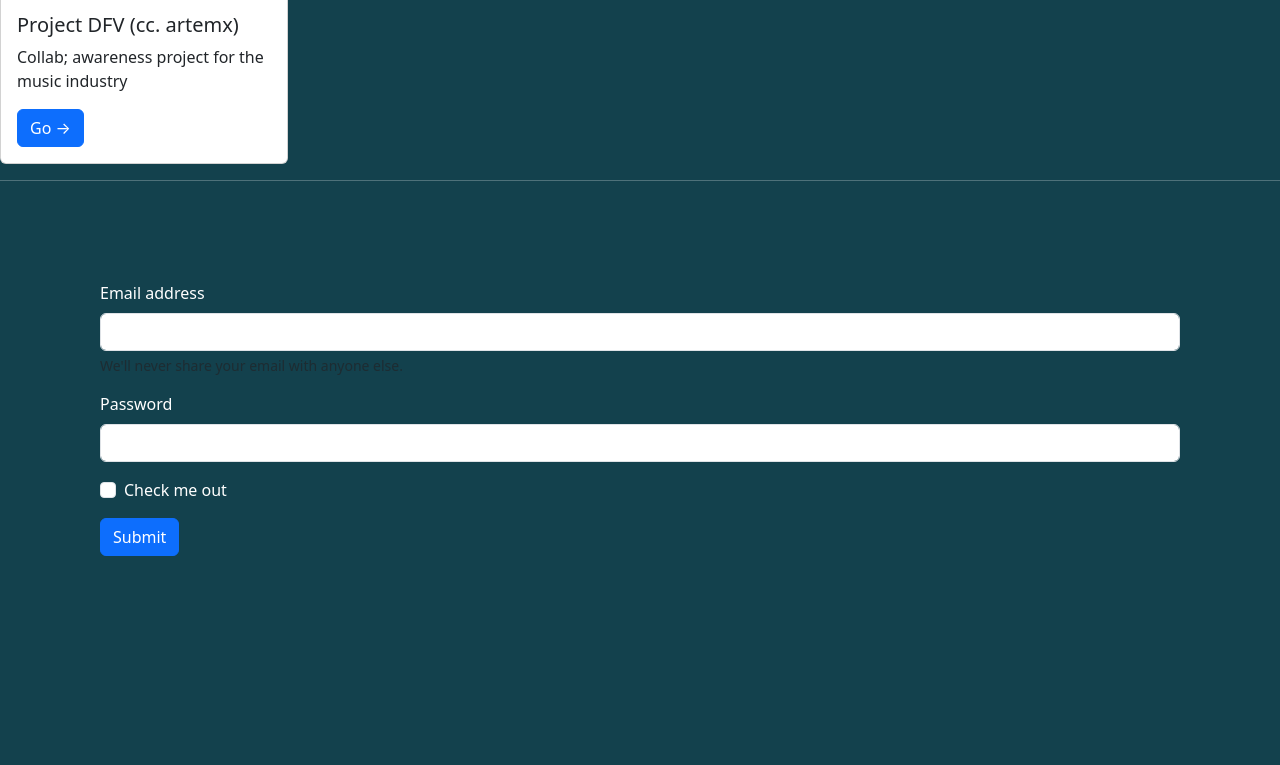
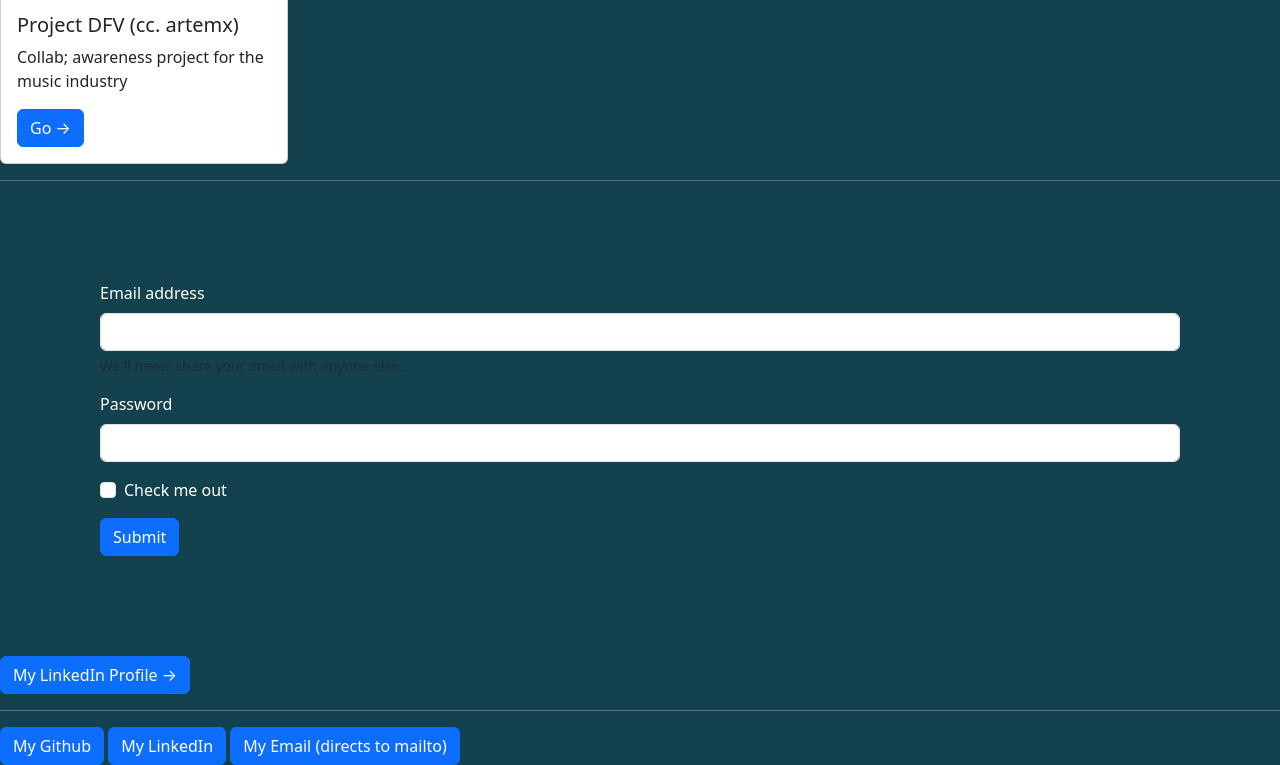
Before and after one commit to strayojira/home, a plain HTML site: page index.html in a window 1280 px wide. Shown: the part 2719-3484 px from the top of the page. Before the commit the page ends 3375 px from the top, so only its background shows below. Drawn offline with nearby package versions, Linux system fonts and the light colour scheme.

Commit message:
almost done!

```diff
--- a/index.html
+++ b/index.html
@@ -197,7 +197,16 @@
       </div>
       <button type="submit" class="btn btn-primary">Submit</button>
     </form>
+    <a href="https://www.linkedin.com/in/ojiradzia/" class="btn btn-primary">My LinkedIn Profile →</a>
 
+    <!-- footer -->
+    <hr>
+
+    <footer>
+      <a href="https://github.com/strayojira" class="btn btn-primary">My Github</a>
+      <a href="https://www.linkedin.com/in/ojiradzia/" class="btn btn-primary">My LinkedIn</a>
+      <a href="mailto:diaz.jairomassimo@gmail.com" class="btn btn-primary">My Email (directs to mailto)</a>
+    </footer>
 
 
   </body>
```
